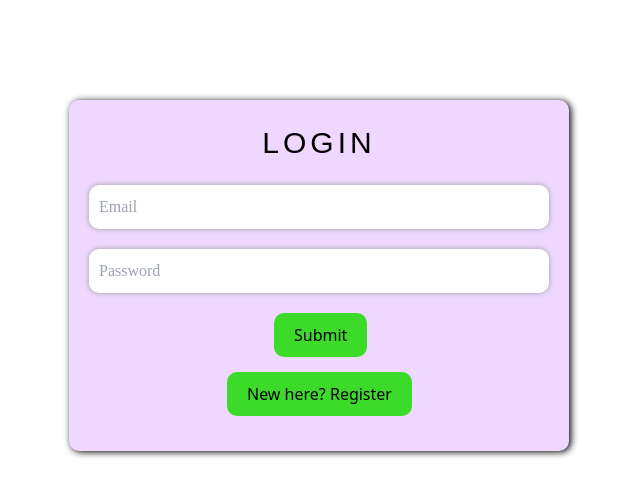
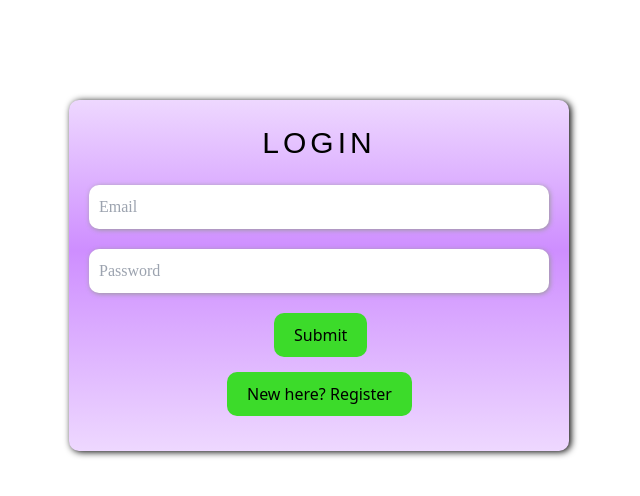
Before and after one commit to dev-9820/mp-quiz, a Next.js app: page /comp/Login in a window 1280 px wide. Shown: the top 496 px of the page, without its empty margins (321-961 px from the left). Built offline with nearby package versions, Linux system fonts and the light colour scheme.

Commit message:
gradient

```diff
--- a/pages/comp/Login.jsx
+++ b/pages/comp/Login.jsx
@@ -39,7 +39,9 @@ const [password, setPassword] = useState('');
         onChange={(e)=> setPassword(e.target.value)}
         placeholder='Password'
         />
+        <NextLink href={"/home"}>
         <button type="submit">Submit</button>
+        </NextLink>
         <NextLink href={"/register"}>
         <button type="register2">New here? Register</button>
         </NextLink>
--- a/pages/home.js
+++ b/pages/home.js
@@ -38,6 +38,7 @@ export function getQuestions(exerciseId) {
                 "Data warehouse",
                 "Transactional Data",
                 "Some Other Type of Data"
+
             ],
             correctAnswer: "d",
         },
--- a/pages/register.js
+++ b/pages/register.js
@@ -20,8 +20,6 @@ const Register=()=>{
     }).catch((error)=> {
       console.log(error);
     })
-
-    alert("ACCOUNT CREATED!!")
 
   }
 
--- a/styles/globals.css
+++ b/styles/globals.css
@@ -2,9 +2,12 @@
 @tailwind components;
 @tailwind utilities;
 
+
 .login-container[type="cont"]{
 	margin-top: 100px;
-}
+	background-image: linear-gradient(#eed8ff ,#ce8eff 150px,#eed8ff );
+
+  }
 .login-container {
 
 	margin: auto;
@@ -13,6 +16,7 @@
 	background-color: #eed8ff;
 	border-radius: 10px;
 	box-shadow: 2px 1px 7px #000000;
+
 }
 
 h1 {
@@ -48,7 +52,7 @@ input[type="password"] {
 	margin-bottom: 20px;
 	border-radius: 10px;
 	border: none;
-	box-shadow: 0 0 5px #999;
+	box-shadow: 1px 1px 5px #999;
 }
 
 button[type="submit"] {
```
